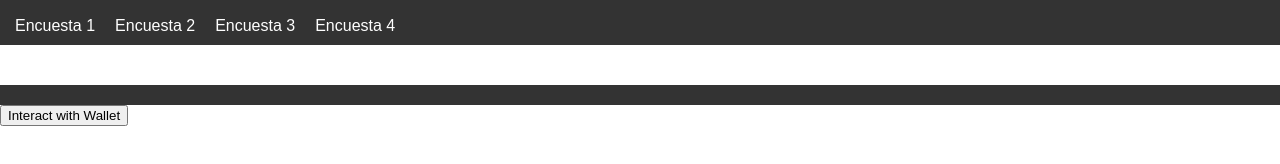
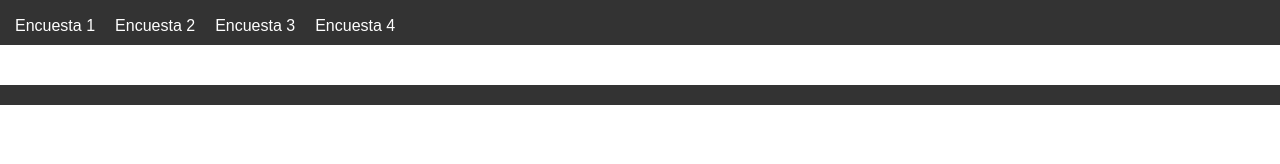
Before and after one commit to AvatoAvenue/coinopinion, a plain HTML site: page principal/menu.html in a window 1280 px wide. Shown: the part 76-240 px from the top of the page. Drawn offline with Linux system fonts and the light colour scheme.

Commit message:
borrado boton provisional

```diff
--- a/principal/menu.html
+++ b/principal/menu.html
@@ -140,7 +140,6 @@
     <footer>
         <!-- Pie de página -->
     </footer>
-    <button id="conectar">Interact with Wallet</button>
     <script src="menu.js"></script>
 </body>
 </html>
```
